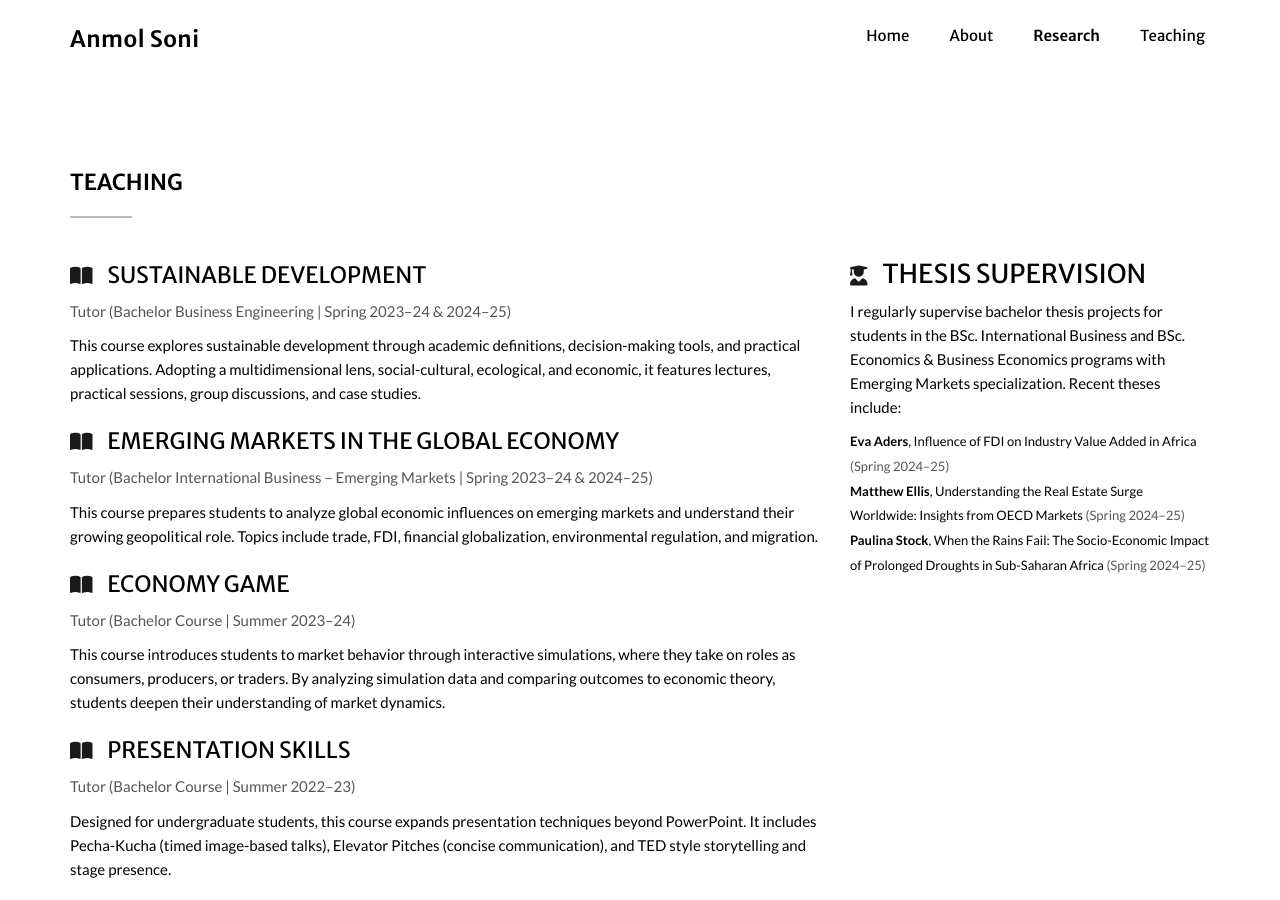
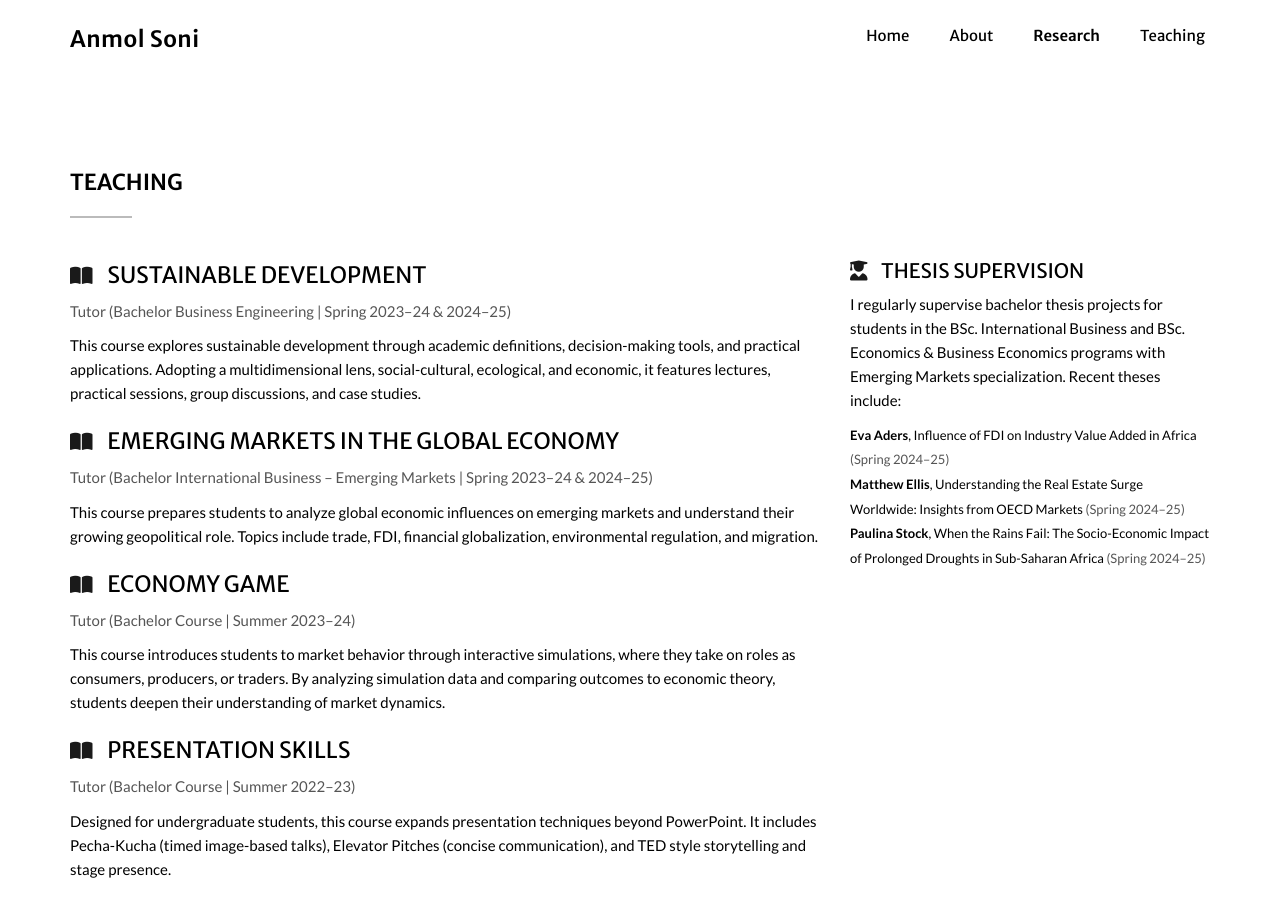
Before and after one commit to SoniAnmol/SoniAnmol.github.io, a Jekyll site: the page built from _posts/2022-09-27-msc_thesis.markdown, in a window 1280 px wide and 900 px high, scrolled down 2423 px. Built offline with Jekyll 4.4.1, drawn with Linux system fonts in a browser that asks for light colours; nearby versions of some CDN libraries; some web fonts are replaced.

Commit message:
update teaching

```diff
--- a/_includes/teaching.html
+++ b/_includes/teaching.html
@@ -43,7 +43,7 @@
        <!-- Right Column: Thesis Supervision -->
        <div class="col-md-4">
         <div class="teaching-card p-4 shadow-sm rounded bg-white mb-5">
-          <h3><i class="fas fa-user-graduate course-icon"></i> Thesis Supervision</h3>
+          <h3 style="font-size: 2rem;"><i class="fas fa-user-graduate course-icon"></i> Thesis Supervision</h3>
           <!-- <p class="text-muted mb-2">BSc International Business & Economics | Emerging Markets</p> -->
           <p>I regularly supervise bachelor thesis projects for students in the BSc. International Business and BSc. Economics & Business Economics programs with Emerging Markets specialization. Recent theses include:</p>
           <ul class="list-unstyled" style="font-size: small;line-height: 1.9;">
```
